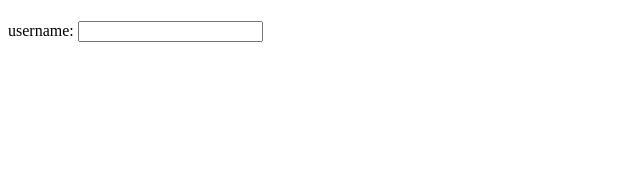
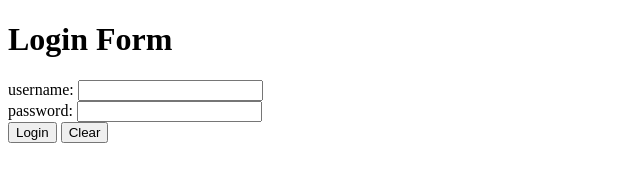
Before and after one commit to AminSBU/html_css_class, a plain HTML site: page 06_login_form/index.html in a window 1280 px wide. Shown: the whole page, without its empty margins (0-640 px from the left). Drawn offline with Linux system fonts and the light colour scheme.

Commit message:
consider two input for username and password. two button and clear function

```diff
--- a/06_login_form/index.html
+++ b/06_login_form/index.html
@@ -7,9 +7,26 @@
 </head>
 <body>
     <form>
-        <h1></h1>
+        <h1>Login Form</h1>
         <label>username:</label>
         <input type="text" name="username">
+        <br>
+        <label>password:</label>
+        <input type="password" name="password" required>
+        <br>
+        <button type="submit">Login</button>
+        <button type="button" onclick="clearButtonClick()">Clear</button>
+
+        <script>
+            function clearButtonClick()
+            {
+                const usernameInput = document.getElementsByName('username')[0];
+                usernameInput.value = '';
+
+                const passwordInput = document.getElementsByName('password')[0];
+                passwordInput.value = '';
+            }
+        </script>
     </form>
 </body>
 </html>
```
